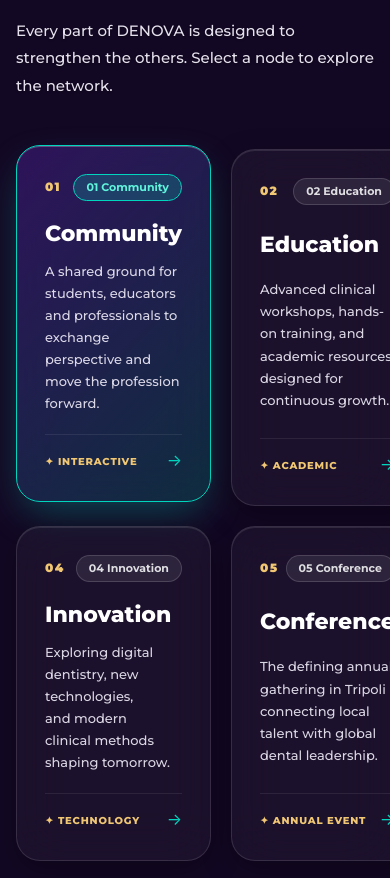
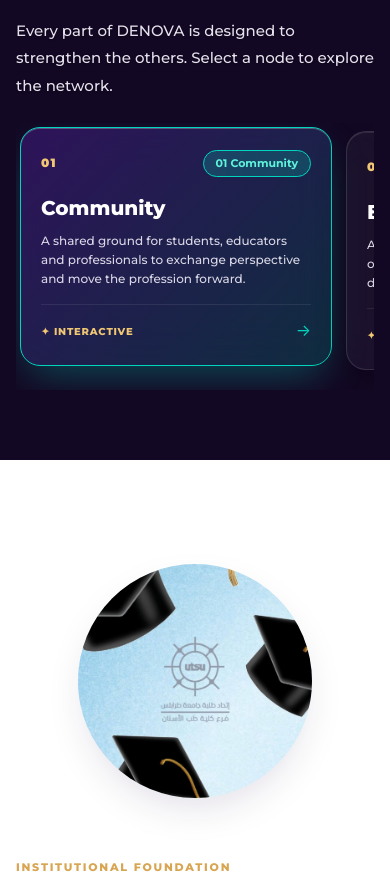
Before and after one commit to ramihamed20/denova, a plain HTML site: page index.html in a window 390 px wide. Shown: the part 1967-2845 px from the top of the page. Drawn offline with Linux system fonts and the light colour scheme; a web font is replaced by a local one.

Commit message:
style: convert network bento into smooth horizontal touch swiper carousel on mobile

```diff
--- a/index.html
+++ b/index.html
@@ -9,7 +9,7 @@
     <link rel="preconnect" href="https://fonts.googleapis.com" />
     <link rel="preconnect" href="https://fonts.gstatic.com" crossorigin />
     <link href="https://fonts.googleapis.com/css2?family=Alexandria:wght@300..900&family=Montserrat:ital,wght@0,300..900;1,300..900&display=swap" rel="stylesheet" />
-    <link rel="stylesheet" href="styles.css?v=15" />
+    <link rel="stylesheet" href="styles.css?v=16" />
   </head>
   <body>
     <a class="skip-link" href="#main" data-i18n="skip_link">Skip to content</a>
--- a/styles.css
+++ b/styles.css
@@ -333,6 +333,44 @@
 
 html[dir="rtl"] .network-card:hover .network-card__arrow {
   transform: translateX(-4px);
+}
+
+@media (max-width: 1024px) {
+  .network-bento {
+    grid-template-columns: repeat(2, 1fr);
+  }
+}
+
+@media (max-width: 660px) {
+  .network-bento {
+    display: flex;
+    overflow-x: auto;
+    scroll-snap-type: x mandatory;
+    -webkit-overflow-scrolling: touch;
+    gap: 14px;
+    margin-top: 24px;
+    padding: 8px 4px 20px;
+    scrollbar-width: none;
+  }
+  .network-bento::-webkit-scrollbar {
+    display: none;
+  }
+  .network-card {
+    flex: 0 0 clamp(260px, 80vw, 320px);
+    scroll-snap-align: center;
+    min-height: 210px;
+    padding: 22px 20px;
+    border-radius: 20px;
+  }
+  .network-card h3 {
+    font-size: 20px;
+    margin-bottom: 8px;
+  }
+  .network-card p {
+    font-size: 12px;
+    line-height: 1.6;
+    margin-bottom: 16px;
+  }
 }
 
 /* Supervision & Partner */
```
